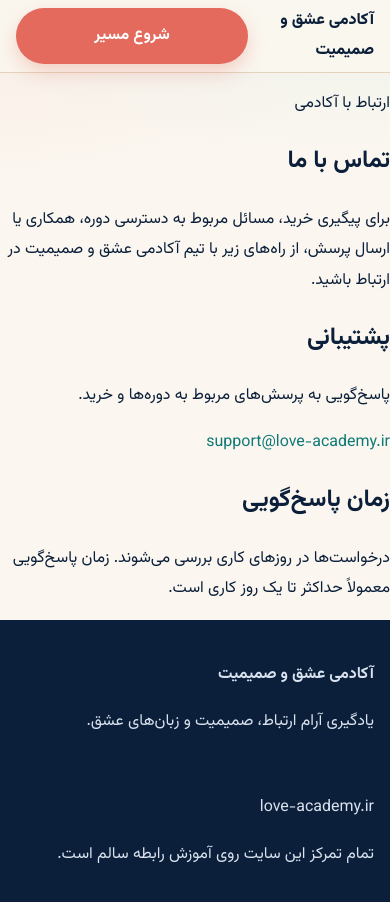
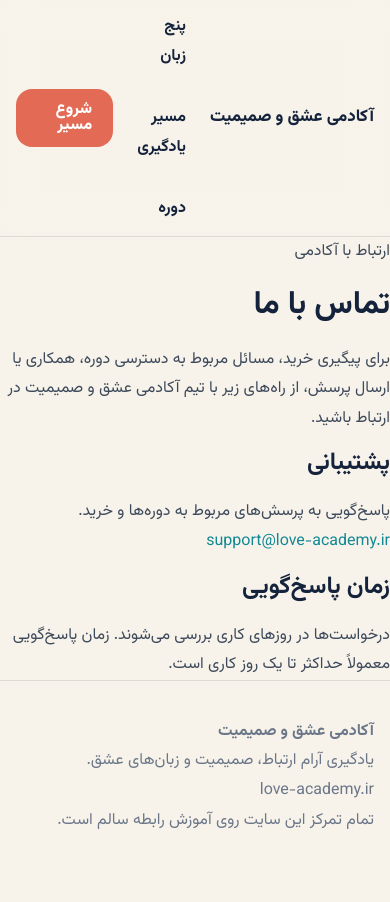
Before and after one commit to reyhanebehmaneshrad-cmd/Love-academy, a Next.js app: page /contact in a window 390 px wide. Shown: the top 902 px of the page. After the commit the page ends 871 px from the top, so only its background shows below. Built offline with nearby package versions, Linux system fonts and the light colour scheme.

Commit message:
Refactor global styles and update color variables
Updated CSS variables and styles for improved design consistency and responsiveness.

```diff
--- a/app/globals.css
+++ b/app/globals.css
@@ -1,103 +1,167 @@
+@import url("https://fonts.googleapis.com/css2?family=Vazirmatn:wght@400;500;600;700;800&display=swap");
+
 :root {
-  --sand-50: #FBF7F0;
-  --sand-100: #F4E9D8;
-  --sand-200: #E7D4B8;
-  --navy-900: #0B1F3A;
-  --navy-800: #14304F;
-  --teal-700: #0F7A76;
-  --teal-500: #1FA4A0;
-  --teal-50: #E7F6F5;
-  --coral-600: #C95549;
-  --coral-500: #E36A5D;
-  --white: #FFFcf8;
-  --text: var(--navy-900);
-  --muted: #4A5B70;
-  --border: #E4D3BC;
-  --shadow: 0 10px 30px rgba(11, 31, 58, 0.08);
-  --radius: 18px;
+  --sand-50: #f7f1e6;
+  --sand-100: #efe4cf;
+  --cream: #f8f3ea;
+  --white: #ffffff;
+
+  --navy-900: #14233b;
+  --navy-800: #1c3050;
+  --navy-700: #2b4468;
+
+  --turquoise-50: #e8f7f8;
+  --turquoise-500: #1aa6b2;
+  --turquoise-600: #128994;
+
+  --coral-50: #fdeeea;
+  --coral-500: #e36a55;
+  --coral-600: #cf5642;
+
+  --text: #3d4a5c;
+  --muted: #6b7789;
+  --border: rgba(20, 35, 59, 0.12);
+
+  --radius: 22px;
+  --radius-sm: 14px;
+  --shadow: 0 16px 40px rgba(20, 35, 59, 0.08);
+  --header-h: 76px;
   --container: 1120px;
-  --font: "Vazirmatn", "IRANSansX", "Tahoma", sans-serif;
+  --font: "Vazirmatn", "IRANSans", Tahoma, sans-serif;
 }
 
-*,
-*::before,
-*::after { box-sizing: border-box; }
+* {
+  box-sizing: border-box;
+  margin: 0;
+  padding: 0;
+}
 
-html { scroll-behavior: smooth; }
+html {
+  scroll-behavior: smooth;
+}
 
 body {
-  margin: 0;
+  min-height: 100vh;
+  font-family: var(--font);
+  background: var(--cream);
+  color: var(--text);
   direction: rtl;
-  font-family: var(--font);
-  color: var(--text);
-  background:
-    radial-gradient(1200px 500px at 100% -10%, rgba(31, 164, 160, 0.10), transparent 50%),
-    radial-gradient(900px 420px at -10% 0%, rgba(227, 106, 93, 0.08), transparent 46%),
-    var(--sand-50);
-  line-height: 1.9;
+  line-height: 1.85;
 }
 
-a { color: var(--teal-700); text-decoration: none; }
-a:hover { color: var(--coral-600); }
+img,
+svg {
+  display: block;
+  max-width: 100%;
+}
+
+a {
+  color: var(--turquoise-600);
+  text-decoration: none;
+}
+
+ul {
+  list-style: none;
+}
+
+button,
+input,
+textarea {
+  font: inherit;
+}
 
 .container {
-  width: min(var(--container), calc(100% - 32px));
+  width: min(calc(100% - 32px), var(--container));
   margin-inline: auto;
 }
 
 .site-header {
   position: sticky;
   top: 0;
-  z-index: 20;
-  background: rgba(251, 247, 240, 0.88);
-  backdrop-filter: blur(14px);
+  z-index: 40;
+  background: rgba(248, 243, 234, 0.92);
+  backdrop-filter: blur(16px);
   border-bottom: 1px solid var(--border);
 }
 
 .nav {
+  position: relative;
   display: flex;
   align-items: center;
   justify-content: space-between;
-  min-height: 72px;
   gap: 16px;
+  min-height: var(--header-h);
+}
+
+.brand {
+  color: var(--navy-900);
+  font-size: 1.05rem;
+  font-weight: 800;
+  white-space: nowrap;
 }
 
 .nav-links {
   display: flex;
   align-items: center;
-  gap: 22px;
-  list-style: none;
-  margin: 0;
-  padding: 0;
+  gap: 8px;
 }
 
-.brand {
-  color: var(--navy-900);
-  font-weight: 800;
+.nav-links a {
+  display: block;
+  padding: 10px 14px;
+  color: var(--navy-800);
+  font-weight: 700;
+  border-radius: 12px;
 }
 
-.hero, .section { padding: 72px 0; }
-
-.hero-grid, .grid-3, .grid-5 {
-  display: grid;
-  gap: 24px;
+.nav-links a:hover {
+  background: var(--turquoise-50);
+  color: var(--turquoise-600);
 }
 
-.hero-grid { grid-template-columns: 1.15fr 0.85fr; align-items: center; }
-.grid-3 { grid-template-columns: repeat(3, 1fr); }
-.grid-5 { grid-template-columns: repeat(5, 1fr); }
-
-.lead {
-  color: var(--muted);
-  font-size: 1.05rem;
-  max-width: 40rem;
+.nav-toggle {
+  display: none;
+  width: 48px;
+  height: 48px;
+  border: 1px solid var(--border);
+  border-radius: 14px;
+  background: var(--white);
+  color: var(--navy-900);
+  cursor: pointer;
 }
 
-.hero-actions, .cta-actions {
-  display: flex;
-  flex-wrap: wrap;
-  gap: 12px;
-  margin-top: 24px;
+.nav-toggle span,
+.nav-toggle span::before,
+.nav-toggle span::after {
+  display: block;
+  width: 18px;
+  height: 2px;
+  background: currentColor;
+  position: relative;
+  border-radius: 99px;
+}
+
+.nav-toggle span::before,
+.nav-toggle span::after {
+  content: "";
+  position: absolute;
+  right: 0;
+}
+
+.nav-toggle span::before {
+  top: -6px;
+}
+
+.nav-toggle span::after {
+  top: 6px;
+}
+
+.nav-panel {
+  display: contents;
+}
+
+.mobile-cta {
+  display: none;
 }
 
 .btn {
@@ -105,23 +169,28 @@ a:hover { color: var(--coral-600); }
   align-items: center;
   justify-content: center;
   min-height: 48px;
-  padding: 0.75rem 1.25rem;
-  border-radius: 999px;
+  padding: 12px 20px;
   border: 1px solid transparent;
-  font: inherit;
-  font-weight: 700;
+  border-radius: 16px;
+  font-weight: 800;
+  line-height: 1;
   cursor: pointer;
+  transition: 0.2s ease;
 }
 
 .btn-primary {
   background: var(--coral-500);
-  color: #fff;
-  box-shadow: 0 8px 18px rgba(227, 106, 93, 0.28);
+  color: var(--white);
+}
+
+.btn-primary:hover {
+  background: var(--coral-600);
 }
 
 .btn-secondary {
-  background: var(--navy-900);
-  color: var(--sand-50);
+  background: var(--white);
+  color: var(--navy-900);
+  border-color: var(--border);
 }
 
 .btn-ghost {
@@ -130,46 +199,207 @@ a:hover { color: var(--coral-600); }
   border-color: var(--border);
 }
 
-.card, .panel {
+.badge {
+  display: inline-flex;
+  align-items: center;
+  min-height: 32px;
+  padding: 4px 12px;
+  background: var(--turquoise-50);
+  color: var(--turquoise-600);
+  border-radius: 999px;
+  font-size: 0.82rem;
+  font-weight: 800;
+}
+
+.section {
+  padding: 72px 0;
+}
+
+.hero {
+  padding: 72px 0 48px;
+}
+
+.hero-grid,
+.grid-2 {
+  display: grid;
+  grid-template-columns: 1.2fr 0.8fr;
+  gap: 28px;
+  align-items: start;
+}
+
+.grid-3 {
+  display: grid;
+  grid-template-columns: repeat(3, 1fr);
+  gap: 20px;
+}
+
+.grid-5 {
+  display: grid;
+  grid-template-columns: repeat(5, 1fr);
+  gap: 16px;
+}
+
+h1,
+h2,
+h3 {
+  color: var(--navy-900);
+  line-height: 1.5;
+}
+
+h1 {
+  margin: 14px 0 16px;
+  font-size: clamp(2rem, 4vw, 3.2rem);
+}
+
+h2 {
+  margin: 12px 0 16px;
+  font-size: clamp(1.5rem, 3vw, 2.1rem);
+}
+
+h3 {
+  margin-bottom: 8px;
+  font-size: 1.1rem;
+}
+
+.lead {
+  max-width: 46rem;
+  color: var(--muted);
+  font-size: 1.05rem;
+}
+
+.hero-actions,
+.cta-actions {
+  display: flex;
+  flex-wrap: wrap;
+  gap: 12px;
+  margin-top: 24px;
+}
+
+.card,
+.panel {
   background: var(--white);
   border: 1px solid var(--border);
   border-radius: var(--radius);
   box-shadow: var(--shadow);
 }
 
-.card { padding: 1.25rem 1.35rem; }
-.panel { padding: 1.5rem; }
-
-.badge {
-  display: inline-flex;
-  padding: 0.25rem 0.7rem;
-  border-radius: 999px;
-  background: var(--teal-50);
-  color: var(--teal-700);
-  font-size: 0.82rem;
-  font-weight: 700;
+.card {
+  padding: 22px;
 }
 
-.section-navy {
-  background: var(--navy-900);
-  color: #f6efe4;
+.panel {
+  padding: 28px;
+}
+
+.panel ul {
+  display: grid;
+  gap: 10px;
+  margin-top: 16px;
+}
+
+.panel li {
+  position: relative;
+  padding-right: 18px;
+}
+
+.panel li::before {
+  content: "";
+  position: absolute;
+  top: 11px;
+  right: 0;
+  width: 8px;
+  height: 8px;
+  border-radius: 50%;
+  background: var(--turquoise-500);
 }
 
 .site-footer {
-  background: var(--navy-900);
-  color: #d9e2ee;
-  padding: 40px 0;
+  padding: 36px 0;
+  border-top: 1px solid var(--border);
+  color: var(--muted);
 }
 
-.footer-grid {
+.footer-inner {
   display: flex;
+  flex-wrap: wrap;
+  align-items: center;
   justify-content: space-between;
-  gap: 24px;
+  gap: 12px;
+}
+
+.footer-brand {
+  color: var(--navy-900);
+  font-weight: 800;
 }
 
 @media (max-width: 900px) {
-  .hero-grid, .grid-3, .grid-5, .footer-grid { grid-template-columns: 1fr; display: grid; }
-  .nav-links { display: none; }
-  .hero, .section { padding: 48px 0; }
-  .btn { width: 100%; }
+  .nav-toggle {
+    display: inline-flex;
+    align-items: center;
+    justify-content: center;
   }
+
+  .nav-panel {
+    display: none;
+    position: absolute;
+    top: 72px;
+    right: 0;
+    left: 0;
+    padding: 16px;
+    background: var(--white);
+    border: 1px solid var(--border);
+    border-radius: var(--radius);
+    box-shadow: var(--shadow);
+  }
+
+  .nav-panel.is-open {
+    display: block;
+  }
+
+  .nav-links {
+    display: grid;
+    gap: 8px;
+  }
+
+  .nav-links a {
+    padding: 12px 8px;
+    color: var(--navy-900);
+  }
+
+  .header-cta {
+    display: none;
+  }
+
+  .mobile-cta {
+    display: flex;
+    width: 100%;
+    margin-top: 12px;
+  }
+
+  .hero-grid,
+  .grid-2,
+  .grid-3,
+  .grid-5 {
+    grid-template-columns: 1fr;
+  }
+
+  .section,
+  .hero {
+    padding: 48px 0;
+  }
+
+  .btn {
+    width: 100%;
+  }
+
+  .hero-actions,
+  .cta-actions {
+    display: grid;
+  }
+}
+
+@media (min-width: 700px) and (max-width: 900px) {
+  .grid-5 {
+    grid-template-columns: repeat(2, 1fr);
+  }
+    }
```
